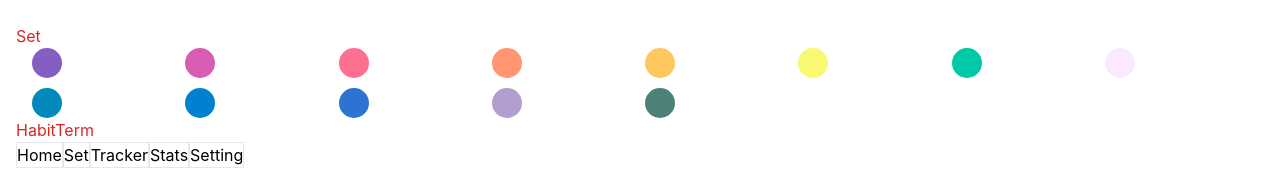
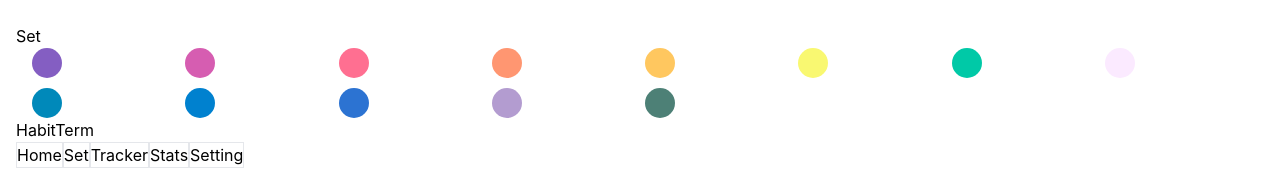
Before and after one commit to woo5ni-developer/daily-habit, a React (Create React App) app: page /set in a window 1280 px wide. Shown: the top 192 px of the page. Built offline with nearby package versions, Linux system fonts and the light colour scheme.

Commit message:
merge conflict

```diff
--- a/src/routes/set.tsx
+++ b/src/routes/set.tsx
@@ -9,7 +9,7 @@ const Set: FC = () => {
     console.log(color.color)
   }
   return (
-    <div className="text-red-600">
+    <div>
       Set
       <ButtonColorField data={colorList} handleClick={SelectColor} />
       <HabitTerm />
```
